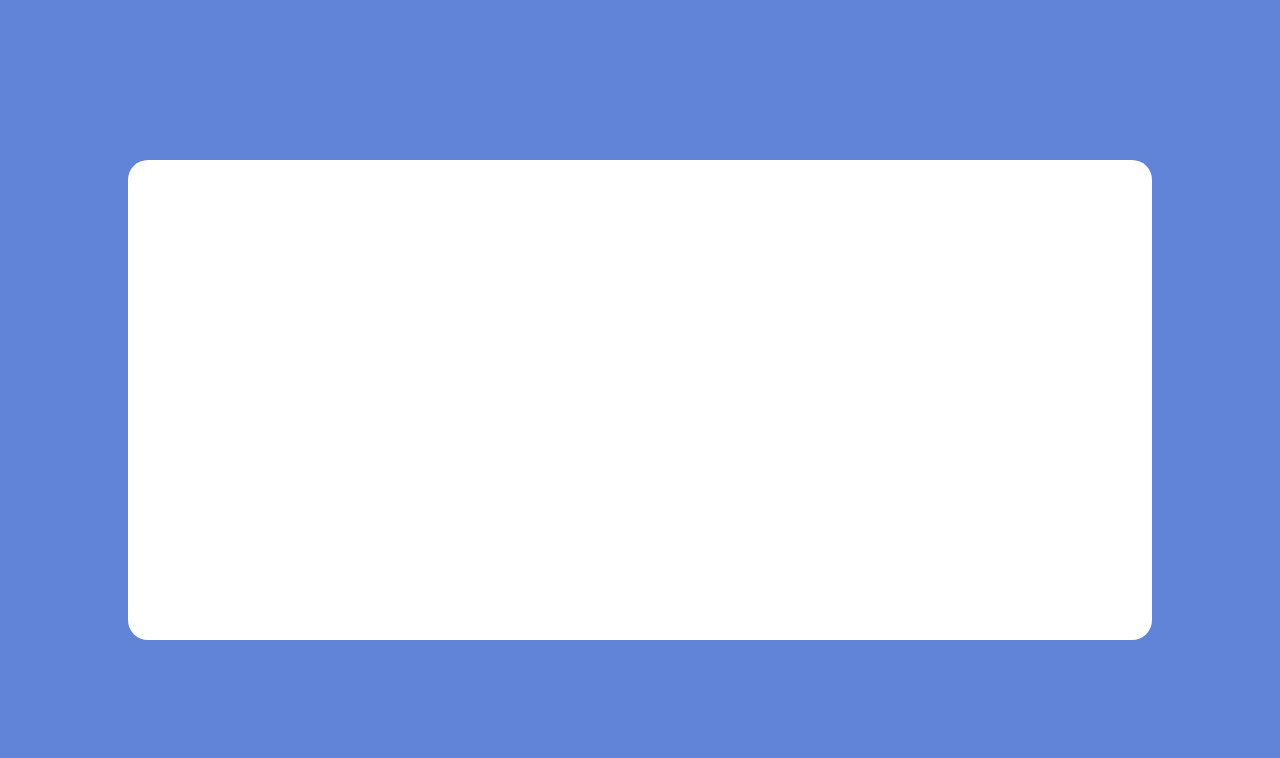
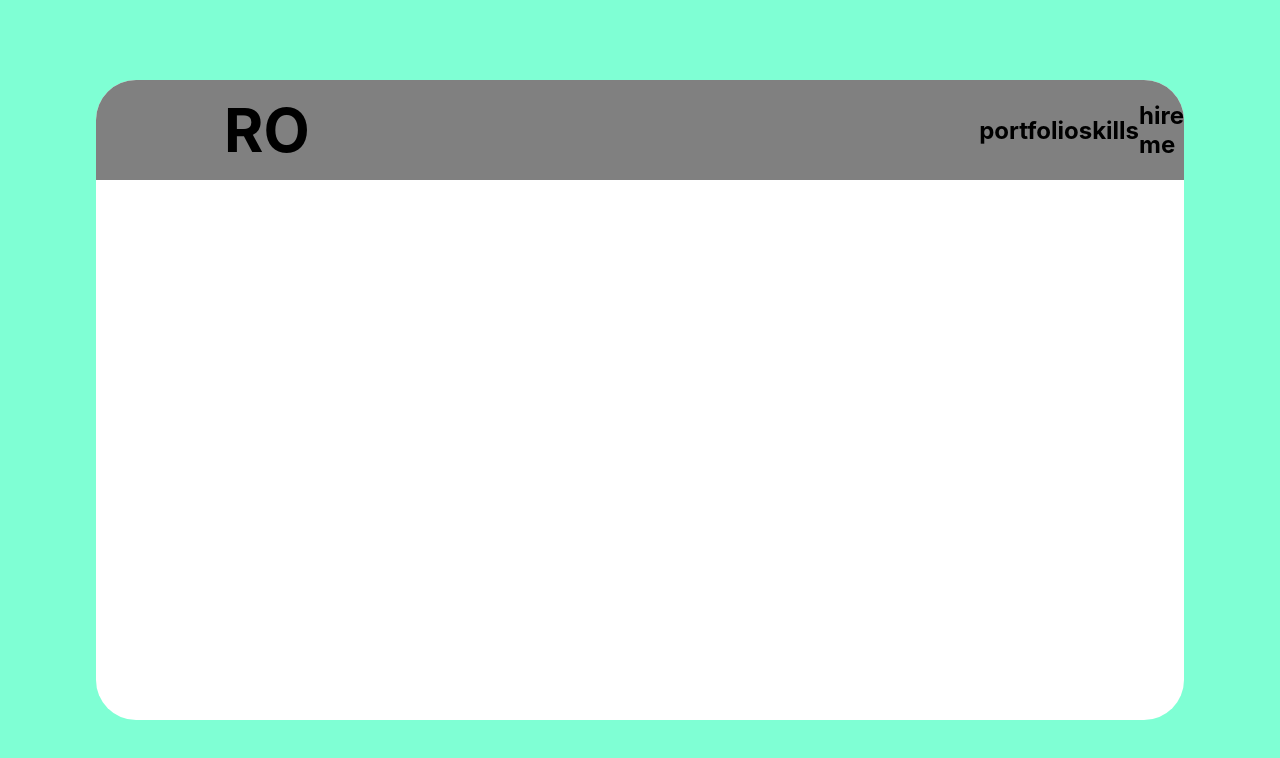
Before and after one commit to reillyjodonnell/Reillydev-website, a React (Create React App) app: page / in a window 1280 px wide. Shown: the top 758 px of the page. Built offline with nearby package versions, Linux system fonts and the light colour scheme.

Commit message:
Began creating the main card

```diff
--- a/src/App.js
+++ b/src/App.js
@@ -1,16 +1,12 @@
 import './App.css';
-import PrimarySection from './Components/PrimarySection';
+import PrimaryContent from './Components/PrimaryContent'
 
 
 
 function App() {
   return (
     <>
-    <div className="App" style={{backgroundColor: '#6184D8'}}>
-      <header className="App-header">
-        <PrimarySection/>
-      </header>
-    </div>
+      <PrimaryContent/>
     </>
   );
 }
--- a/src/CSS Components/Introduction.css
+++ /dev/null
@@ -1,11 +0,0 @@
-.box {
-    height: 100vh;
-    display: flex;
-    align-items: center;
-    justify-content: center;
-  }
-
-  .box div {
-    width: 100px;
-    height: 100px;
-  }
--- a/src/CSS Components/NavigationBar.css
+++ /dev/null
@@ -1,7 +0,0 @@
-.Navbar
-{
-    width: 95vw;
-    display: flex;
-    flex-direction: column;
-    background-color: aquamarine;
-}
--- /dev/null
+++ b/src/CSS Components/PrimaryContent.css
@@ -0,0 +1,42 @@
+.background{
+    width: 100vw;
+    height: 100vh;
+    background-color: aquamarine;
+    display: flex;
+    align-items: center;
+    justify-content: center;
+}
+.main-content{
+    height: 70vh;
+    display: flex;
+    align-items: center;
+    justify-content: center;
+}
+.main-card{
+    background-color: white;
+    display: flex;
+    justify-content: center;
+    height: 80vh;
+    width: 85vw;
+    border-radius: 40px;
+}
+.header{
+    width: 100%;
+    border-top-left-radius: 40px;
+    border-top-right-radius: 40px;
+    height: 100px;
+    background-color: grey;
+    display: flex;
+    align-items: center;
+}
+.logo{
+    width: 100%;
+    margin-left: 10vw;
+    color: black;
+    font-size: 40px;
+}
+.main-nav{
+    display: flex;
+    align-items: center;
+
+}
--- a/src/CSS Components/PrimarySection.css
+++ /dev/null
@@ -1,9 +0,0 @@
-.content{
-    height: 60vh;
-    width: 80vw;
-    background-color: white;
-    padding: auto;
-    margin: auto;
-    border-radius: 20px;
-
-}
--- a/src/Components/Introduction.js
+++ /dev/null
@@ -1,11 +0,0 @@
-import React from "react";
-import '../CSS Components/Introduction.css'
-
-export default function Introduction() {
-  return (
-    <div className="box">
-      <div style={{backgroundColor: 'green'}} >
-      </div>
-    </div>
-  );
-}
--- a/src/Components/NavigationBar.js
+++ /dev/null
@@ -1,37 +0,0 @@
-import React from "react";
-import Nav from 'react-bootstrap/Nav'
-import Navbar from 'react-bootstrap/NavBar'
-import NavDropdown from 'react-bootstrap/NavDropdown'
-import Form from 'react-bootstrap/Form'
-import FormControl from 'react-bootstrap/FormControl'
-import Button from 'react-bootstrap/Button'
-
-import '../CSS Components/NavigationBar.css'
-import 'bootstrap/dist/css/bootstrap.css'
-
-
-
-export default function NavigationBar() {
-  return (
-    <div className='Navbar'>
-      <Navbar bg="light" expand="lg">
-        <Navbar.Brand href="#home">RO</Navbar.Brand>
-        <Navbar.Toggle aria-controls="basic-navbar-nav" />
-        <Navbar.Collapse id="basic-navbar-nav">
-          <Nav className="mr-auto">
-            <Nav.Link href="#home">Projects</Nav.Link>
-            <Nav.Link href="#link">Resume</Nav.Link>
-            <NavDropdown title="Dropdown" id="basic-nav-dropdown">
-              <NavDropdown.Item href="#action/3.1">Action</NavDropdown.Item>
-              <NavDropdown.Item href="#action/3.2">Another action</NavDropdown.Item>
-              <NavDropdown.Item href="#action/3.3">Resume</NavDropdown.Item>
-              <NavDropdown.Divider />
-              <NavDropdown.Item href="#action/3.4">Separated link</NavDropdown.Item>
-            </NavDropdown>
-          </Nav>
-
-        </Navbar.Collapse>
-      </Navbar>
-    </div>
-  );
-}
--- /dev/null
+++ b/src/Components/PrimaryContent.js
@@ -0,0 +1,33 @@
+import React from 'react'
+import '../CSS Components/PrimaryContent.css'
+
+export default function PrimaryContent() {
+    return (
+        <div className= "background">
+            <section className="main-content">
+            <div className="main-card">
+             <header className="header">
+                 <div className="logo">
+                     <h2>RO</h2>
+                 </div>
+                 <div className="main-nav">
+                    <h2>
+                        portfolio
+                    </h2>
+                    <h2>
+                        skills
+                    </h2>
+                    <h2>
+                        hire me
+                    </h2>
+                 </div>
+
+             </header>
+            </div>
+            </section>
+
+
+
+        </div>
+    )
+}
--- a/src/Components/PrimarySection.js
+++ /dev/null
@@ -1,14 +0,0 @@
-import React from "react";
-import "../CSS Components/PrimarySection.css";
-import Navbar from "./NavigationBar";
-import Introduction from './Introduction';
-//This needs to show the first section. Including two main columns
-//The left-most column that shows the main symbols
-//The other column contains the rest of the content
-export default function PrimarySection() {
-  return (
-    <div className="content">
-      <h1>Test</h1>
-    </div>
-  );
-}
```
Also changed, not shown: src/Components/Sidebar.js (deleted, +0 -16 lines), src/CSS Components/Navbar.css (deleted).
